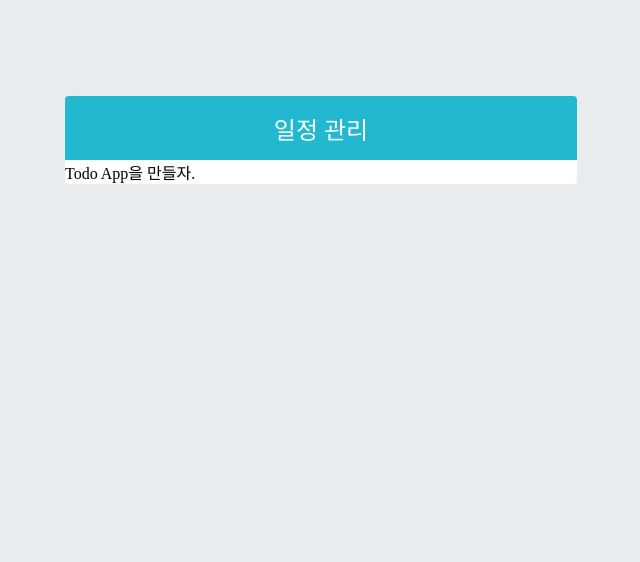
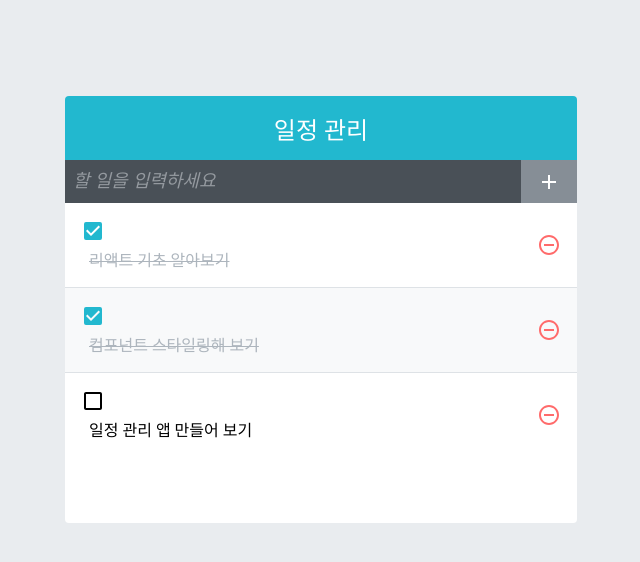
Before and after one commit to Lee-eunjoo-love/react-todo-app, a React (Create React App) app: page / in a window 1280 px wide. Shown: the top 562 px of the page, without its empty margins (319-959 px from the left). Built offline with nearby package versions, Linux system fonts and the light colour scheme.

Commit message:
TODO 기능 추가

```diff
--- a/src/App.js
+++ b/src/App.js
@@ -1,8 +1,12 @@
 import './App.css';
-import TodoTemplate from './features/todo/components/TodoTemplate';
+import Todo from './pages/Todo';
 
 function App() {
-  return <TodoTemplate>Todo App을 만들자.</TodoTemplate>;
+  return (
+    <div>
+      <Todo />
+    </div>
+  );
 }
 
 export default App;
--- a/src/features/todo/components/TodoInsert.js
+++ b/src/features/todo/components/TodoInsert.js
@@ -1,10 +1,41 @@
+import { useState, useCallback, useRef } from 'react';
 import './TodoInsert.scss';
+import { MdAdd } from 'react-icons/md';
 
-const TodoInsert = () => {
+const TodoInsert = ({ onInsert }) => {
+  const [value, setValue] = useState('');
+  const onChange = useCallback((e) => {
+    setValue(e.target.value);
+  }, []);
+  const todoRef = useRef(null);
+  // #. submit 이벤트 : input 의 enter 와 submit 버튼 click 이벤트
+  const onSubmit = useCallback(
+    (e) => {
+      if (!value || value.trim() === '') {
+        alert('할 일을 입력하세요.');
+        todoRef.current.focus();
+      } else {
+        onInsert(value);
+      }
+      setValue('');
+      // #. submit 이벤트의 브라우저 새로고침 발생 방지 목적 preventDefault 함수 호출.
+      e.preventDefault();
+    },
+    // #. callback 함수에서 의존하는 변수 및 함수
+    [onInsert, value],
+  );
+
   return (
-    <form className="todoInsert">
-      <input placeholder="할 일을 입력하세요" />
-      <button type="submit"></button>
+    <form className="todoInsert" onSubmit={onSubmit}>
+      <input
+        placeholder="할 일을 입력하세요"
+        ref={todoRef}
+        value={value}
+        onChange={onChange}
+      />
+      <button type="submit">
+        <MdAdd />
+      </button>
     </form>
   );
 };
--- a/src/features/todo/components/TodoInsert.scss
+++ b/src/features/todo/components/TodoInsert.scss
@@ -0,0 +1,37 @@
+.todoInsert {
+  display: flex;
+  background: #495057;
+  input {
+    background: none;
+    outline: none;
+    border: none;
+    padding: 0.5rem;
+    font-size: 1.125rem;
+    line-height: 1.5;
+    color: white;
+    &::placeholder {
+      color: #dee2e6;
+      opacity: 0.5;
+      font-style: italic;
+      font-weight: 100;
+    }
+    flex: 1;
+  }
+  button {
+    background: none;
+    outline: none;
+    border: none;
+    background: #868e96;
+    color: white;
+    padding-left: 1rem;
+    padding-right: 1rem;
+    font-size: 1.5rem;
+    display: flex;
+    align-items: center;
+    cursor: pointer;
+    transition: 0.1s background ease-in;
+    &:hover {
+      background: #adb5bd;
+    }
+  }
+}
--- /dev/null
+++ b/src/features/todo/components/TodoList.js
@@ -0,0 +1,19 @@
+import TodoListItem from './TodoListItem';
+import './TodoList.scss';
+
+const TodoList = ({ todos, onRemove, onToggle }) => {
+  return (
+    <div className="todoList">
+      {todos.map((todo) => (
+        <TodoListItem
+          todo={todo}
+          key={todo.id}
+          onRemove={onRemove}
+          onToggle={onToggle}
+        />
+      ))}
+    </div>
+  );
+};
+
+export default TodoList;
--- /dev/null
+++ b/src/features/todo/components/TodoList.scss
@@ -0,0 +1,5 @@
+.todoList {
+  min-height: 320px;
+  max-height: 513px;
+  overflow-y: auto;
+}
--- /dev/null
+++ b/src/features/todo/components/TodoListItem.js
@@ -0,0 +1,25 @@
+import {
+  MdCheckBoxOutlineBlank,
+  MdCheckBox,
+  MdRemoveCircleOutline,
+} from 'react-icons/md';
+import './TodoListItem.scss';
+import cn from 'classnames';
+
+const TodoListItem = ({ todo, onRemove, onToggle }) => {
+  const { id, text, checked } = todo;
+
+  return (
+    <div className="todoListItem">
+      <div className={cn('checkbox', { checked })} onClick={() => onToggle(id)}>
+        {checked ? <MdCheckBox /> : <MdCheckBoxOutlineBlank />}
+        <div className="text">{text}</div>
+      </div>
+      <div className="remove" onClick={() => onRemove(id)}>
+        <MdRemoveCircleOutline />
+      </div>
+    </div>
+  );
+};
+
+export default TodoListItem;
--- /dev/null
+++ b/src/features/todo/components/TodoListItem.scss
@@ -0,0 +1,47 @@
+.todoListItem {
+  padding: 1rem;
+  display: flex;
+  align-items: center;
+  &:nth-child(even) {
+    background: #f8f9fa;
+  }
+  .checkbox {
+    cursor: pointer;
+    // #. 가능한 영역 모두 사용
+    flex: 1;
+    // #. 세로 중앙 정렬
+    align-items: center;
+    svg {
+      // #. 아이콘
+      font-size: 1.5rem;
+    }
+    .text {
+      margin-left: 0.5rem;
+      flex: 1;
+    }
+    &.checked {
+      svg {
+        color: #22b8cf;
+      }
+      .text {
+        color: #adb5bd;
+        text-decoration: line-through;
+      }
+    }
+  }
+  .remove {
+    display: flex;
+    align-items: center;
+    font-size: 1.5rem;
+    color: #ff6b6b;
+    cursor: pointer;
+    &:hover {
+      color: #ff8787;
+    }
+  }
+
+  // #. 엘리먼트 사이사이에 테두리 삽입
+  & + & {
+    border-top: 1px solid #dee2e6;
+  }
+}
--- /dev/null
+++ b/src/pages/Todo.js
@@ -0,0 +1,64 @@
+import { useState, useRef, useCallback } from 'react';
+import TodoInsert from '../features/todo/components/TodoInsert';
+import TodoList from '../features/todo/components/TodoList';
+import TodoTemplate from '../features/todo/components/TodoTemplate';
+
+const Todo = () => {
+  const [todos, setTodos] = useState([
+    {
+      id: 1,
+      text: '리액트 기초 알아보기',
+      checked: true,
+    },
+    {
+      id: 2,
+      text: '컴포넌트 스타일링해 보기',
+      checked: true,
+    },
+    {
+      id: 3,
+      text: '일정 관리 앱 만들어 보기',
+      checked: false,
+    },
+  ]);
+
+  // #. UI 렌더링이 필요하지 않은 변수는 useRef 로 생성.
+  const nextId = useRef(4);
+  const onInsert = useCallback(
+    (text) => {
+      const todo = {
+        id: nextId.current,
+        text,
+        checked: false,
+      };
+      setTodos(todos.concat(todo));
+      nextId.current += 1;
+    },
+    [todos],
+  );
+  const onRemove = useCallback(
+    (id) => {
+      setTodos(todos.filter((todo) => todo.id !== id));
+    },
+    [todos],
+  );
+  const onToggle = useCallback(
+    (id) => {
+      setTodos(
+        todos.map((todo) =>
+          todo.id === id ? { ...todo, checked: !todo.checked } : todo,
+        ),
+      );
+    },
+    [todos],
+  );
+
+  return (
+    <TodoTemplate>
+      <TodoInsert onInsert={onInsert} />
+      <TodoList todos={todos} onRemove={onRemove} onToggle={onToggle} />
+    </TodoTemplate>
+  );
+};
+
+export default Todo;
```
Also changed, not shown: src/pages/Home.js (+7 -0 lines).
